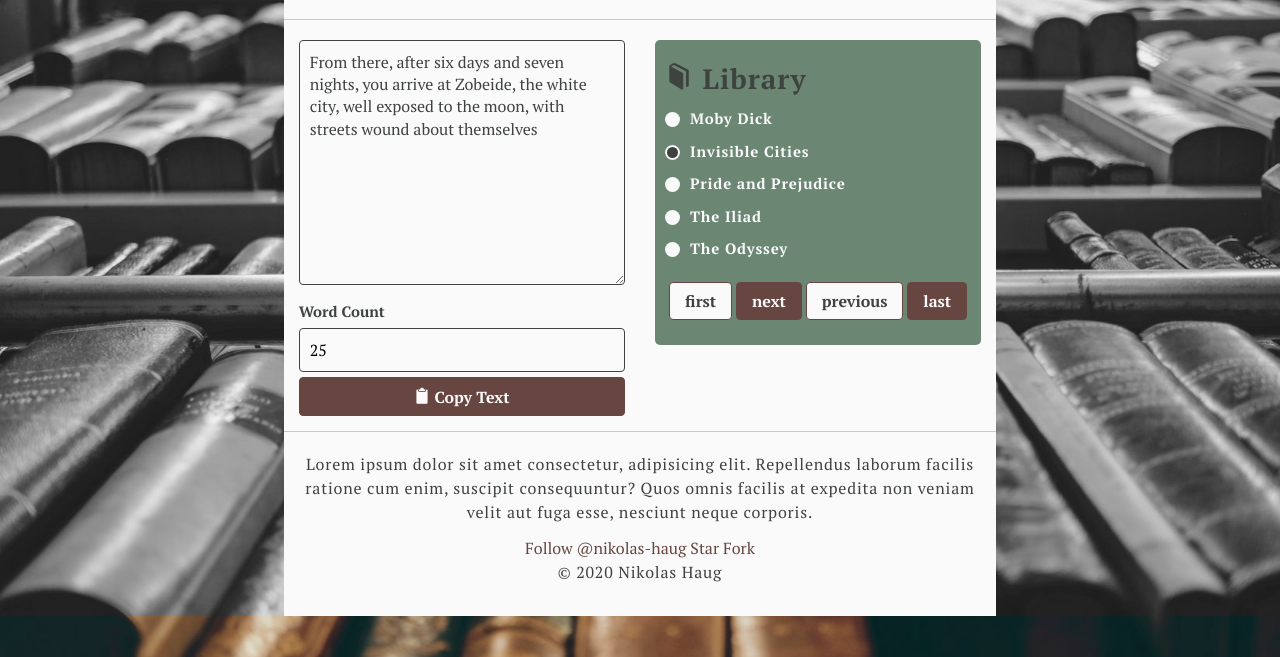
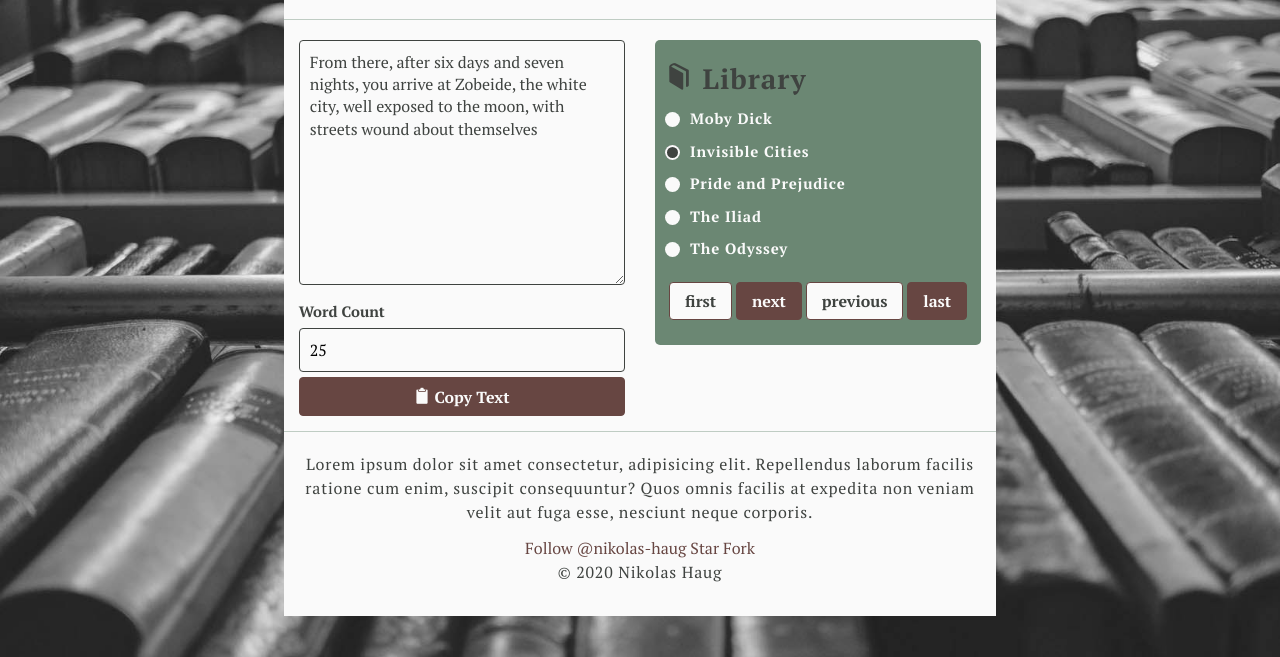
Before and after one commit to nikolas-haug/text_generatorV2, a website: page index.html in a window 1280 px wide. Shown: the part 143-800 px from the top of the page. Drawn offline with Linux system fonts and the light colour scheme; files whose address does not match are found by name.

Commit message:
refactor main bg image styles

```diff
--- a/src/_custom.scss
+++ b/src/_custom.scss
@@ -5,8 +5,7 @@
 */
 
 body {
-    background: url('../images/old-books-on-shelf.jpeg') no-repeat;
-    backdrop-filter: grayscale(1);
+    background: url('../images/old-books-on-shelf-grayscale.jpg') no-repeat;
     background-size: cover;
 }
 
```
Also changed, not shown: dist/style.css, images/old-books-on-shelf-grayscale.jpg (added).
